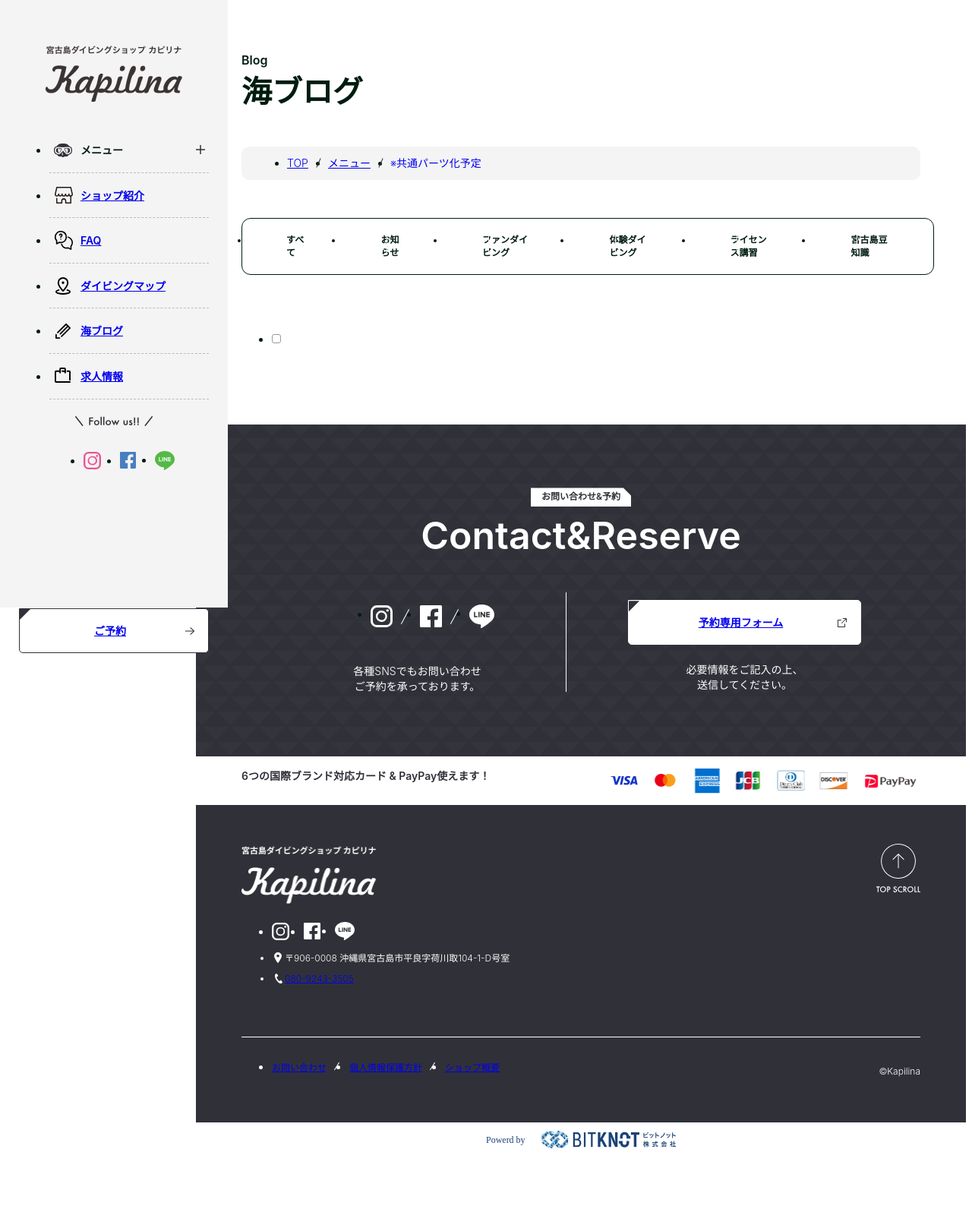
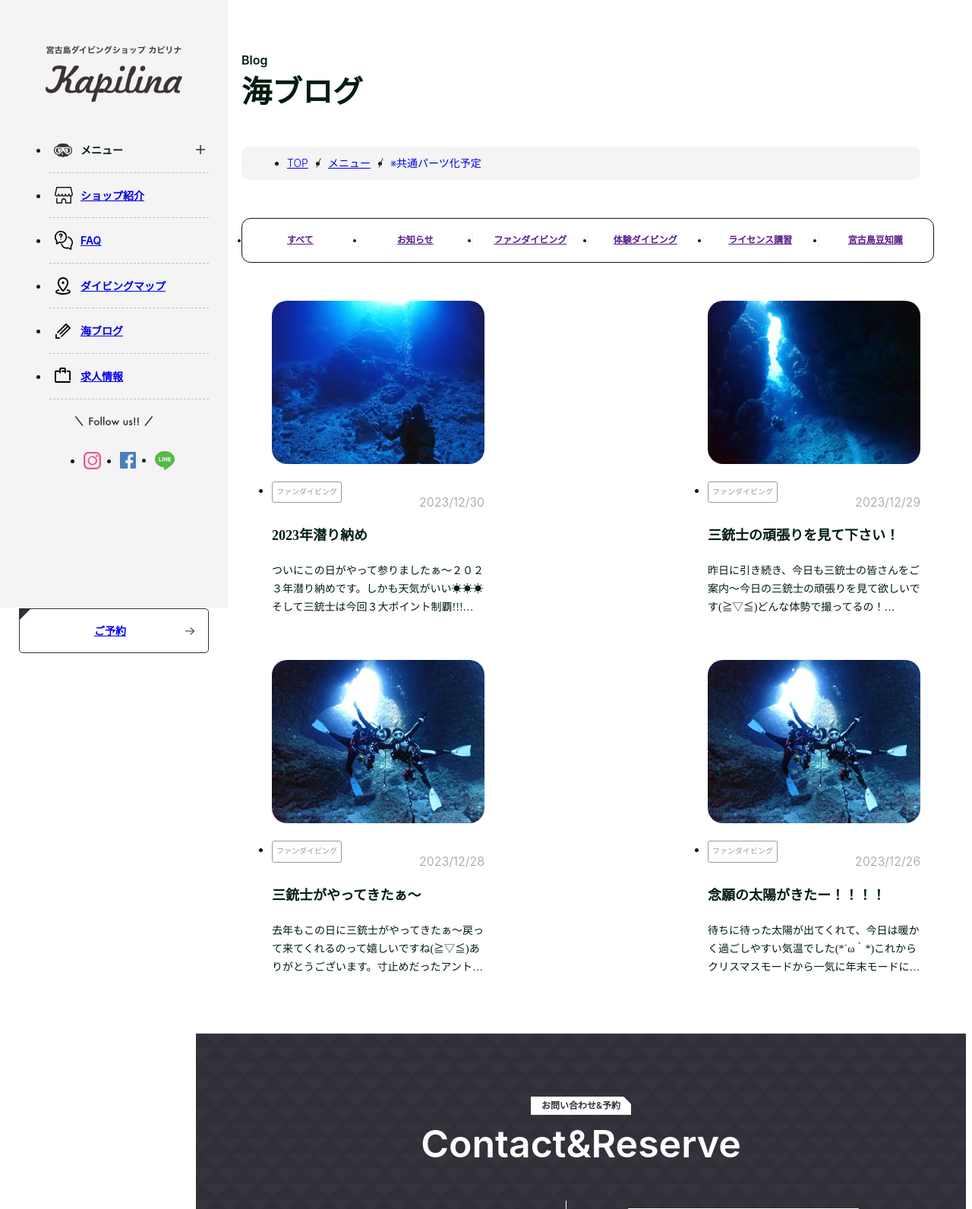
Before and after one commit to shimabukuronaoya/kapirina, a PHP site: page /blog/ in a window 1280 px wide. Shown: the top 1592 px of the page at 76% size. Before the commit the page ends 1512 px from the top, so only its background shows below. Run offline with PHP 8.4, Linux system fonts and the light colour scheme; data that the repository does not hold is empty; style sheets or scripts are compiled from the project's sources; some libraries are stand-ins or nearby versions; some web fonts are replaced.

Commit message:
ブログページ

```diff
--- a/assets/css/scss/page/_blog.scss
+++ b/assets/css/scss/page/_blog.scss
@@ -1,15 +1,13 @@
 /*――――――――――――――――――――――――――――――――――――――――――――
 /* blogArea
 ――――――――――――――――――――――――――――――――――――――――――――――*/
-.blogArea {
-
-}
 
 .blogNavList {
   width: 100%;
   display: flex;
-  justify-content: space-around;
+  justify-content: space-between;
   align-items: center;
+  gap: 0 15px;
   padding: 8px;
   border: 1px solid #001C10;
   border-radius: 12px;
@@ -17,20 +15,22 @@
 }
 
 .blogNavList__item {
+  width: 180px;
   font-size: 12px;
   font-family: "ヒラギノ角ゴシック";
   font-weight: 600;
   color: #001C10;
-  padding: 12px 50px;
   position: relative;
 
   &+&::before{
     content: " ";
     position: absolute;
+    top: 8px;
+    left: -8px;
     height: 25px;
     width: 1px;
     background-color: #F4F4F4;
-    margin: 0 8px;
+    margin: auto;
   }
 
   &:active{
@@ -43,28 +43,39 @@
   }
 }
 
-.blogBox {
-
+.blogNavList__link{
+  display: flex;
+  justify-content: center;
+  align-items: center;
+  padding: 12px 12px;
+  text-align: center;
+  border-radius: 8px;
 }
 
 .blogList {
   display: flex;
   flex-wrap: wrap;
   gap: 57px 35px;
+  justify-content: space-between;
 }
 
 .blogList__item {
   max-width: 280px;
 }
 
-.blogList__img {
-  width: 100%;
+.blogList__imgBox {
+  width: auto;
+
+  img{
+    border-radius: 20px;
+  }
 }
 
 .blogList__category {
   margin-top: 23px;
   margin-bottom: 21px;
   display: flex;
+  justify-content: space-between;
 }
 
 .blogList__tag {
--- a/blog/index.php
+++ b/blog/index.php
@@ -16,25 +16,58 @@ require_once($_SERVER['DOCUMENT_ROOT'] . "/header.php"); ?>
 <section class="l-section blogArea">
         <div class="l-content">
           <ul class="blogNavList">
-      <li class="blogNavList__item">すべて</li>
-      <li class="blogNavList__item">お知らせ</li>
-      <li class="blogNavList__item">ファンダイビング</li>
-      <li class="blogNavList__item">体験ダイビング</li>
-      <li class="blogNavList__item">ライセンス講習</li>
-      <li class="blogNavList__item">宮古島豆知識</li>
+            <li class="blogNavList__item"><a href="" class="blogNavList__link">すべて</a></li>
+            <li class="blogNavList__item"><a href="" class="blogNavList__link">お知らせ</a></li>
+            <li class="blogNavList__item"><a href="" class="blogNavList__link">ファンダイビング</a></li>
+            <li class="blogNavList__item"><a href="" class="blogNavList__link">体験ダイビング</a></li>
+            <li class="blogNavList__item"><a href="" class="blogNavList__link">ライセンス講習</a></li>
+            <li class="blogNavList__item"><a href="" class="blogNavList__link">宮古島豆知識</a></li>
           </ul>
           <div class="blogBox">
             <ul class="blogList">
               <li class="blogList__item">
-          <div class="blogList__img">
-            <img src="" alt="">
+                <div class="blogList__imgBox">
+                  <img src="/assets/img/dummy/blog-arc01.jpg" alt="">
                 </div>
                 <div class="blogList__category">
-            <p class="blogList__tag"></p>
-            <p class="blogList__date"></p>
+                  <p class="blogList__tag">ファンダイビング</p>
+                  <p class="blogList__date">2023/12/30</p>
                 </div>
-          <p class="blogList__ttl"></p>
-          <p class="blogList__text"></p>
+                <p class="blogList__ttl">2023年潜り納め</p>
+                <p class="blogList__text">ついにこの日がやって参りましたぁ～２０２３年潜り納めです。しかも天気がいい☀☀☀そして三銃士は今回３大ポイント制覇!!!…</p>
+              </li>
+              <li class="blogList__item">
+                <div class="blogList__imgBox">
+                  <img src="/assets/img/dummy/blog-arc02.jpg" alt="">
+                </div>
+                <div class="blogList__category">
+                  <p class="blogList__tag">ファンダイビング</p>
+                  <p class="blogList__date">2023/12/29</p>
+                </div>
+                <p class="blogList__ttl">三銃士の頑張りを見て下さい！</p>
+                <p class="blogList__text">昨日に引き続き、今日も三銃士の皆さんをご案内～今日の三銃士の頑張りを見て欲しいです(≧▽≦)どんな体勢で撮ってるの！…</p>
+              </li>
+              <li class="blogList__item">
+                <div class="blogList__imgBox">
+                  <img src="/assets/img/dummy/blog-arc03.jpg" alt="">
+                </div>
+                <div class="blogList__category">
+                  <p class="blogList__tag">ファンダイビング</p>
+                  <p class="blogList__date">2023/12/28</p>
+                </div>
+                <p class="blogList__ttl">三銃士がやってきたぁ～</p>
+                <p class="blogList__text">去年もこの日に三銃士がやってきたぁ～戻って来てくれるのって嬉しいですね(≧▽≦)ありがとうございます。寸止めだったアント…</p>
+              </li>
+              <li class="blogList__item">
+                <div class="blogList__imgBox">
+                  <img src="/assets/img/dummy/blog-arc03.jpg" alt="">
+                </div>
+                <div class="blogList__category">
+                  <p class="blogList__tag">ファンダイビング</p>
+                  <p class="blogList__date">2023/12/26</p>
+                </div>
+                <p class="blogList__ttl">念願の太陽がきたー！！！！</p>
+                <p class="blogList__text">待ちに待った太陽が出てくれて、今日は暖かく過ごしやすい気温でした(*´ω｀*)これからクリスマスモードから一気に年末モードに…</p>
               </li>
             </ul>
           </div>
```
Lines whose indentation alone changed are shown as unchanged.
